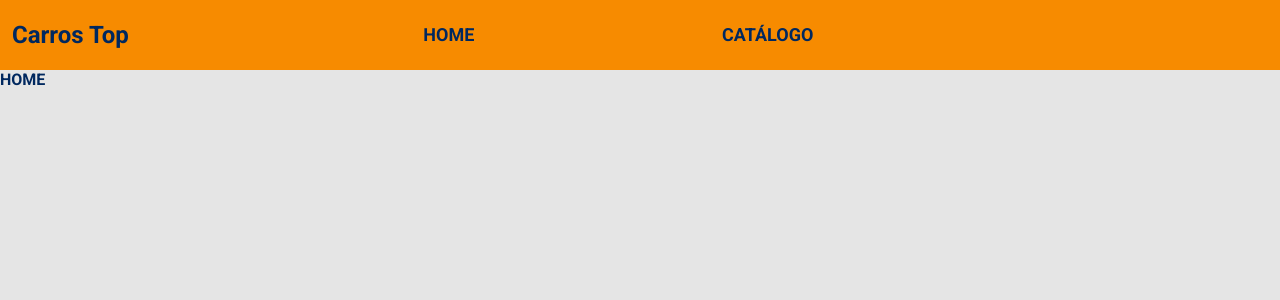
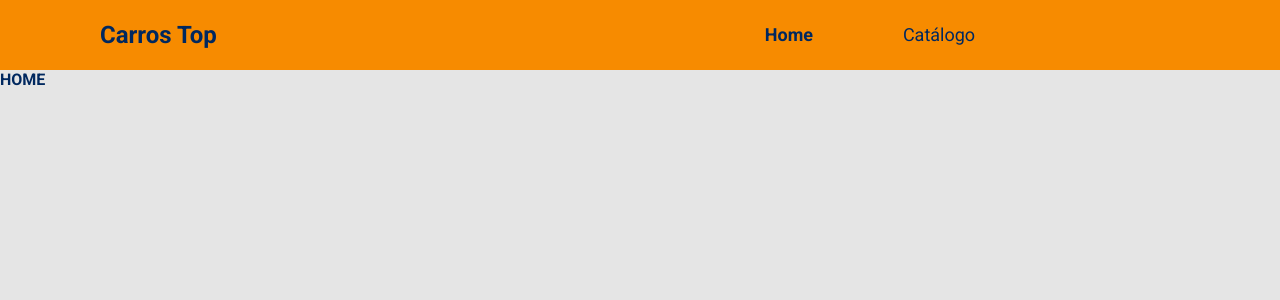
Before and after one commit to Jpoao/layout-challenge, a React (Create React App) app: page / in a window 1280 px wide. Shown: the top 300 px of the page. Built offline with nearby package versions, Linux system fonts and the light colour scheme.

Commit message:
Responsive NavBar

```diff
--- a/src/components/NavBar/index.tsx
+++ b/src/components/NavBar/index.tsx
@@ -5,9 +5,11 @@
   return (
     <nav className="navbar navbar-expand-md navbar-dark bg-primary main-nav">
       <div className="container-fluid">
-        <Link to="/" className="navbar-logo-text">
-          <h4>Carros Top</h4>
-        </Link>
+        <div className = "nav-logo">
+          <Link to="/" className="navbar-logo-text">
+            <h4>Carros Top</h4>
+          </Link>
+        </div>
 
         <button
           className="navbar-toggler custom-toggler"
@@ -25,12 +27,12 @@
           <ul className="navbar-nav offset-md-2 main-menu">
             <li>
               <NavLink to="/" activeClassName="active" exact>
-                HOME
+                Home
               </NavLink>
             </li>
             <li>
               <NavLink to="/catalog" activeClassName="active">
-                  CATÁLOGO
+                Catálogo
               </NavLink>
             </li>
           </ul>
--- a/src/components/NavBar/styles.css
+++ b/src/components/NavBar/styles.css
@@ -18,31 +18,35 @@
     display: flex;
     font-size: 18px;
     width: 390px;
-    justify-content: space-between;
+    justify-content: space-evenly;
 }
 
 .main-nav {
     height: 70px;
 }
 
-.main-menu a {
-    font-weight: bold;
-}
-
 .main-menu a.active{
     font-weight: bold;
 }
 
-@media (min-width: 992px){
-    .navbar-collapse{
+@media (min-width: 576px){
+
+  .nav-logo{
+      padding-left: 88px;
+  }
+
+}
+
+@media (min-width: 768px){
+
+    .navbar-collapse {
         justify-content: flex-end;
-        margin-right: 40px;
+        padding-left: 170px;
     }
 }
 
-@media (min-width: 1200px){
+@media (min-width: 992px){
     .navbar-collapse{
-        justify-content: center;
-        margin-right: 300px;
+        padding-right: 203px;
     }
 }
```
